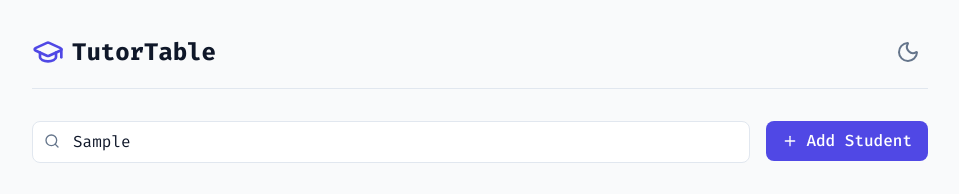
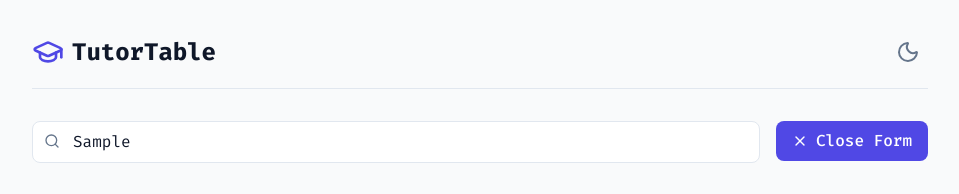
Before and after one commit to dnguyen-cs/tutortable, a Next.js app in the folder frontend/app/: page / in a window 1280 px wide. Both pictures are taken after typing "Sample" into the empty fields and a click on the button "Add Student". Shown: the top 194 px of the page, without its empty margins (160-1119 px from the left). Built offline with nearby package versions, Linux system fonts and the light colour scheme.

Commit message:
Refactored css and toggle AddStudent

```diff
--- a/frontend/app/src/app/addstudent.tsx
+++ b/frontend/app/src/app/addstudent.tsx
@@ -1,9 +1,31 @@
-import { Plus } from 'lucide-react';
-export default function AddStudent() {
+import { Plus, X } from 'lucide-react';
+import { Dispatch, SetStateAction } from 'react';
+
+interface AddStudentProps {
+	toggleForm: {
+		showForm: boolean;
+		setShowForm: Dispatch<SetStateAction<boolean>>;
+	};
+}
+
+export default function AddStudent({ toggleForm }: AddStudentProps) {
+	const { showForm, setShowForm } = toggleForm;
+
 	return (
 		<div>
-			<button className='flex items-center justify-center gap-2 bg-primary dark:bg-primary-dark text-white dark:text-background-dark px-4 py-2 rounded-lg font-medium'>
-				<Plus className='w-4 h-4' /> Add Student
+			<button
+				onClick={() => {
+					setShowForm(!showForm);
+				}}
+				className='flex items-center justify-center gap-2 bg-primary dark:bg-primary text-white dark:text-background px-4 py-2 rounded-lg font-medium'>
+				<div className={`${showForm ? 'hidden' : ''} flex items-center gap-2 align-middle`}>
+					<Plus className='w-4 h-4'/>
+					Add Student
+				</div>
+				<div className={`${!showForm ? 'hidden' : ''} flex items-center gap-2 align-middle`}>
+					<X className='w-4 h-4' />
+					Close Form
+				</div>
 			</button>
 		</div>
 	);
--- a/frontend/app/src/app/globals.css
+++ b/frontend/app/src/app/globals.css
@@ -1,5 +1,4 @@
 @import 'tailwindcss';
-
 @custom-variant dark (&:where(.dark, .dark *));
 
 :root {
@@ -14,30 +13,36 @@
 	--warning: hsl(38 92% 50%);
 	--error: hsl(0 84% 60%);
 	--success: hsl(142 71% 45%);
+}
 
-	--background-dark: hsl(222 47% 11%);
-	--foreground-dark: hsl(210 20% 98%);
-	--card-dark: hsl(222 47% 15%);
-	--primary-dark: hsl(243 75% 70%);
-	--secondary-dark: hsl(217 19% 27%);
-	--text-primary-dark: hsl(0 0% 100%);
-	--text-secondary-dark: hsl(215 20% 65%);
-	--border-dark: hsl(217 19% 27%);
-	--warning-dark: hsl(48 96% 89%);
-	--error-dark: hsl(0 93% 80%);
-	--success-dark: hsl(142 76% 80%);
+.dark {
+	--background: hsl(222 47% 11%);
+	--foreground: hsl(210 20% 98%);
+	--card: hsl(222 47% 15%);
+	--primary: hsl(243 75% 70%);
+	--secondary: hsl(217 19% 27%);
+	--text-primary: hsl(0 0% 100%);
+	--text-secondary: hsl(215 20% 65%);
+	--border: hsl(217 19% 27%);
+	--warning: hsl(48 96% 89%);
+	--error: hsl(0 93% 80%);
+	--success: hsl(142 76% 80%);
 }
+
 @layer base {
-	*, ::before, ::after, ::placeholder {
+	*,
+	::before,
+	::after,
+	::placeholder {
 		@apply transition-colors duration-300 ease-in-out;
 	}
 
 	button {
-		@apply cursor-pointer hover:scale-105 active:scale-100
+		@apply cursor-pointer hover:scale-105 active:scale-100;
 	}
 
 	input {
-		@apply bg-card dark:bg-card-dark border border-border dark:border-border-dark rounded-lg focus:outline-none focus:ring-2 focus:ring-primary text-text-primary dark:text-text-primary-dark placeholder-text-primary dark:placeholder-text-primary-dark hover:ring-2 hover:ring-primary/50 transition mb-2 p-2
+		@apply bg-card dark:bg-card border border-border dark:border-border rounded-lg focus:outline-none focus:ring-2 focus:ring-primary text-text-primary dark:text-text-primary placeholder-text-primary dark:placeholder-text-primary hover:ring-2 hover:ring-primary/50 transition mb-2 p-2;
 	}
 }
 
@@ -53,23 +58,13 @@
 	--color-warning: var(--warning);
 	--color-error: var(--error);
 	--color-success: var(--success);
-
-	--color-background-dark: var(--background-dark);
-	--color-foreground-dark: var(--foreground-dark);
-	--color-card-dark: var(--card-dark);
-	--color-primary-dark: var(--primary-dark);
-	--color-secondary-dark: var(--secondary-dark);
-	--color-text-primary-dark: var(--text-primary-dark);
-	--color-text-secondary-dark: var(--text-secondary-dark);
-	--color-border-dark: var(--border-dark);
-	--color-warning-dark: var(--warning-dark);
-	--color-error-dark: var(--error-dark);
-	--color-success-dark: var(--success-dark);
 }
 
-
+html,
 body {
 	background: var(--background);
 	color: var(--foreground);
 	font-family: Arial, Helvetica, sans-serif;
+	scrollbar-width: auto;
+	scrollbar-color: var(--primary) transparent;
 }
--- a/frontend/app/src/app/header.tsx
+++ b/frontend/app/src/app/header.tsx
@@ -4,7 +4,7 @@ import { useTheme } from '../../lib/useTheme';
 import { useEffect, useState } from 'react';
 
 export default function Header() {
-	const { theme, toggleTheme } = useTheme();
+	const {theme, toggleTheme} = useTheme();
     const [mounted, setMounted] = useState(false);
 
     useEffect(() => {
--- a/frontend/app/src/app/main.tsx
+++ b/frontend/app/src/app/main.tsx
@@ -42,8 +42,8 @@ const MOCK_STUDENTS: Student[] = [
 ];
 
 const TutorTable = () => {
-	const { theme, toggleTheme } = useTheme();
 	const [searchTerm, setSearchTerm] = useState('');
+	const [showForm, setShowForm] = useState(false);
 
 	const filteredStudents = useMemo(() => {
 		return MOCK_STUDENTS.filter((student) =>
@@ -52,25 +52,24 @@ const TutorTable = () => {
 	}, [searchTerm, MOCK_STUDENTS]);
 
 	return (
-		<div className='min-h-screen bg-background dark:bg-background-dark   p-4 md:p-8'>
+		<div className='min-h-screen bg-background dark:bg-background p-4 md:p-8 '>
 			<div className='max-w-4xl mx-auto'>
 				<Header />
 
 				{/* Search and Add Student */}
 				<div className='flex flex-col md:flex-row gap-4 mb-6'>
 					<SearchBar setSearchTerm={setSearchTerm} />
-
-					<AddStudent />
+					<AddStudent toggleForm={{showForm, setShowForm}}/>
 				</div>
 				{/* TODO: Add API Function */}
-				<div className='w-full h-full mb-6 rounded-2xl'>
+				<div className={`${showForm ? "" : "hidden"} w-full h-full mb-6 rounded-2xl`}>
 					<form onSubmit={(e) => {e.preventDefault(); console.log(e.target)}} className='flex flex-col'>
 						<input type='text' placeholder='Name' />
 						<input type='text' placeholder='Grade' />
 						<input type='text' placeholder='Interests' />
 						<button
 							type='submit'
-							className='bg-primary dark:bg-primary-dark text-white dark:text-background-dark font-medium rounded-2xl p-2 px-4 w-fit flex items-center gap-2'>
+							className='bg-primary dark:bg-primary text-white dark:text-background font-medium rounded-2xl p-2 px-4 w-fit flex items-center gap-2'>
 							<SendHorizontal className='w-4 h-4' />
 							Submit
 						</button>
```
Also changed, not shown: frontend/app/src/app/searchbar.tsx (+7 -3 lines), frontend/app/src/app/studenttable.tsx (+7 -2 lines).
